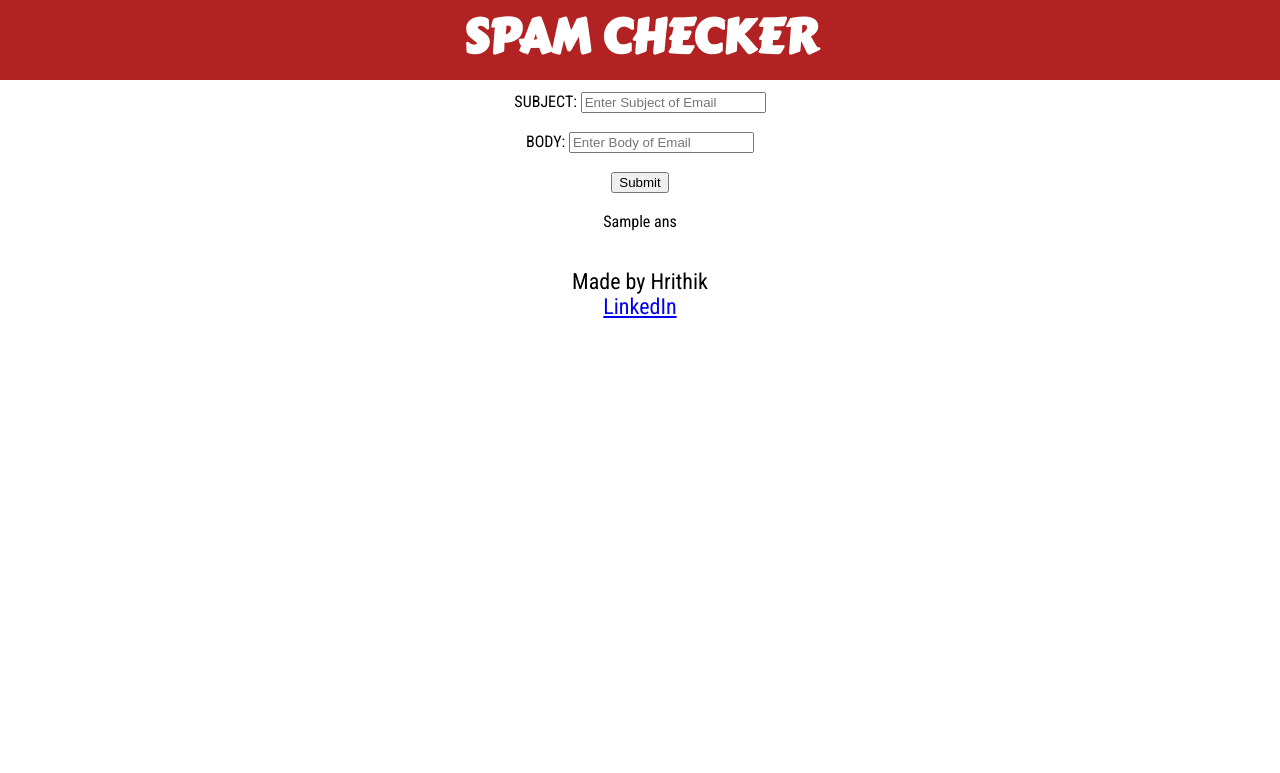
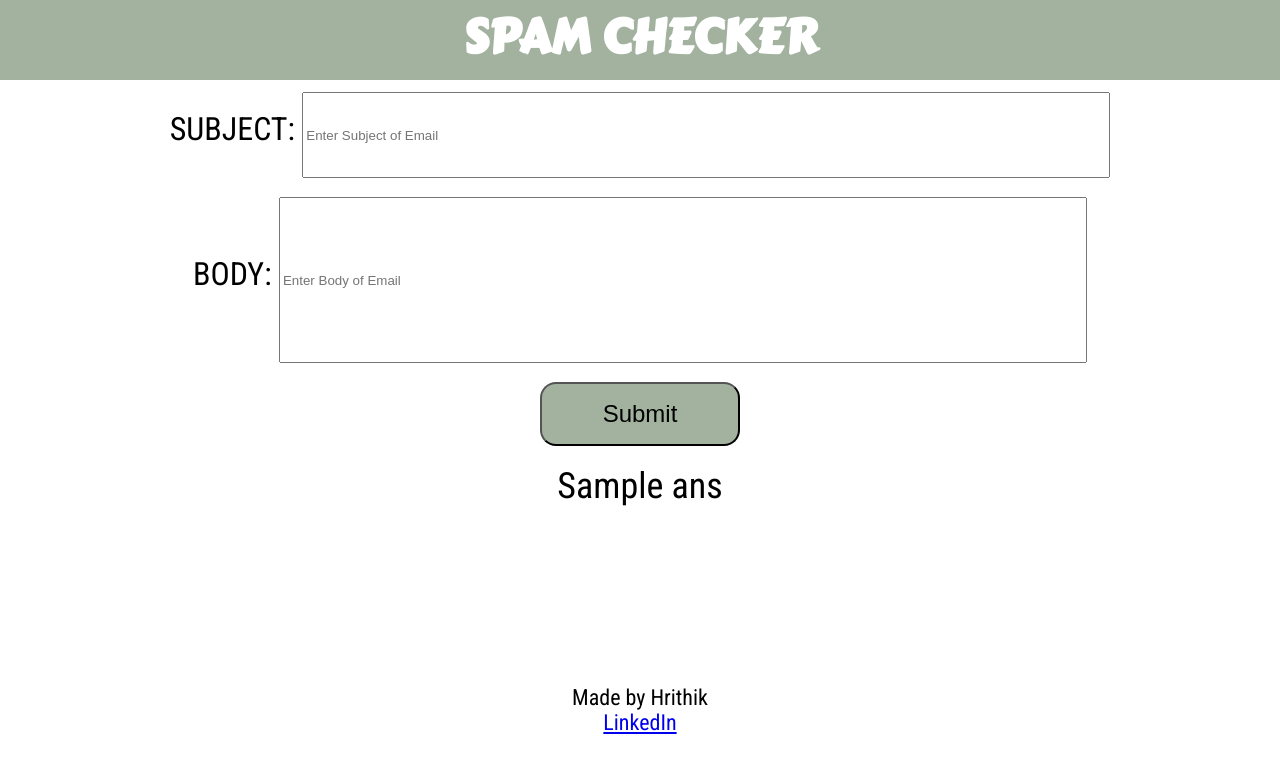
Before and after one commit to hrithik-infinite/emailspam-detection, a Flask app: template templates/index.html in a window 1280 px wide. Shown: the top 773 px of the page. Run offline with Flask 2, Linux system fonts and the light colour scheme; the template is opened without the code that fills it: most values are stand-ins (such as "Sample title", 1, 10 or a date in 2020); parts of the project's set-up code (start-up, migrations or seed data) failed here and were passed over.

Commit message:
updated front end

```diff
--- a/templates/index.html
+++ b/templates/index.html
@@ -12,6 +12,7 @@
   <style>
     * {
       margin: 0mm;
+      /* background-color: #F8EDE3; */
     }
 
     header {
@@ -19,7 +20,7 @@
       /* text-align: center; */
       margin: 0vh;
       height: 10vh;
-      background-color: firebrick;
+      background-color: #A2B29F;
 
     }
 
@@ -35,9 +36,32 @@
       font-family: "Roboto Condensed", sans-serif;
 
     }
+    #sub{
+      height: 10vh;
+      width: 100vh;
+      align-items: center;
+    }
+    #bod{
+      height: 20vh;
+      width: 100vh;
+      align-items: center;
+    }
+    #button{
+      height: 8vh;
+      width: 25vh;
+      border-radius: 2vh;
+      background-color: #A2B29F;
+      font-size: 3vh;
+    }
+    #an{
+      font-size: 4.5vh;
+    }
+    .c1{
+      font-size: 4vh;
+    }
 
     footer {
-      margin-top: 2.5vh;
+      margin-top: 20vh;
       font-size: 2.75vh;
       font-family: "Roboto Condensed", sans-serif;
       text-align: center;
@@ -51,20 +75,17 @@
   </header>
   <div id="f1">
     <form action="{{ url_for ('subj')}}" method="POST">
-      <label for="sub class="c1">SUBJECT: </label>
-      <input type="text" class="c1" id="sub" name="sub" required="required"
+      <label for=sub class="c1">SUBJECT: </label>
+      <input type="text" class="" id="sub" name="sub" required="required"
         placeholder="Enter Subject of Email" /><br><br>
 
 
       <label for="body" class="c1">BODY: </label>
-      <input type="text" class="c1" id="bod" name="body" required="required" placeholder="Enter Body of Email" /><br><br>
+      <input type="text" class="box" id="bod" name="body" required="required" placeholder="Enter Body of Email" /><br><br>
 
   <input id="button" type="submit" value="Submit" /><br><br>
-  <div id="sub" class="c3">{{ ans }}</div></div><br>
+  <div id="an" class="c3">{{ ans }}</div></div><br>
 </form>
-</body>
-
-
 
 <footer>
   <p>Made by Hrithik</p>
@@ -72,4 +93,8 @@
 </footer>
 </body>
 
+
+
+
+
 </html>
```
